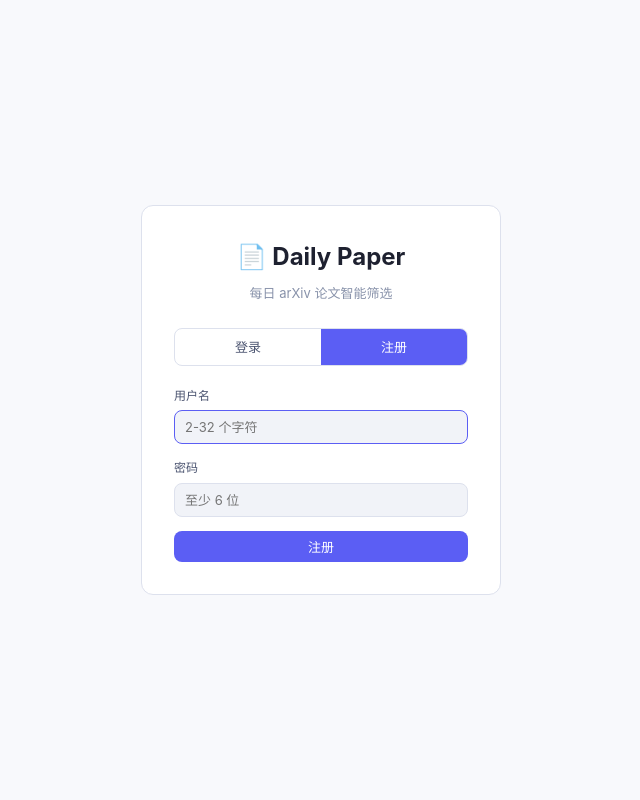
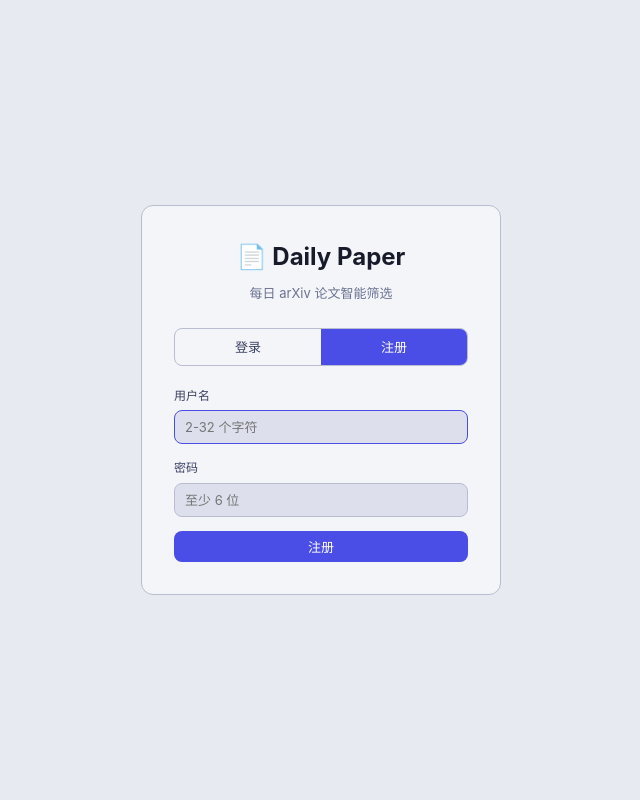
Before and after one commit to chenhengzh/daily_paper, a FastAPI app: page /auth/register in a window 1280 px wide. Shown: the whole page, without its empty margins (319-959 px from the left). Run offline with FastAPI, Linux system fonts and the light colour scheme.

Commit message:
improve light theme: better contrast, readable tags and badges
- Darker page bg (#e8eaf2) vs card surface (#f4f5f9) for clear layer separation
- Deeper text colors for readability
- All rgba badge/tag colors now use dark-enough tones for light bg
- field-tag, subfield-tag, sig-high, sig-author, status badges, alerts all
  get explicit light-bg colors with body.dark overrides for dark mode
- Chat code blocks use low-opacity dark tint instead of 0.3 black
- Score bar track uses --bg3 which has enough contrast on light

Co-Authored-By: Claude Sonnet 4.6 <noreply@anthropic.com>

```diff
--- a/static/style.css
+++ b/static/style.css
@@ -1,21 +1,21 @@
 /* ── 基础变量（浅色主题为默认） ──────────────────────────────────────────── */
 :root {
-  --bg: #f8f9fc;
-  --bg2: #ffffff;
-  --bg3: #f1f3f8;
-  --border: #dde1ed;
-  --text: #1e2130;
-  --text2: #4b5470;
-  --text3: #8892aa;
-  --accent: #5b5ef4;
-  --accent-hover: #7c7ff7;
-  --green: #16a34a;
-  --yellow: #ca8a04;
-  --red: #dc2626;
-  --orange: #ea580c;
-  --blue: #2563eb;
+  --bg: #e8eaf2;      /* page bg: cool-gray, clearly darker than cards */
+  --bg2: #f4f5f9;     /* card / panel surface */
+  --bg3: #dde0ec;     /* input bg, secondary surface, score bar track */
+  --border: #b8bdd0;  /* visible borders */
+  --text: #181b2a;    /* primary text */
+  --text2: #3a4060;   /* secondary text */
+  --text3: #6a7290;   /* muted / label text */
+  --accent: #4a4de6;
+  --accent-hover: #6264ee;
+  --green: #166534;
+  --yellow: #92400e;
+  --red: #991b1b;
+  --orange: #9a3412;
+  --blue: #1e40af;
   --radius: 8px;
-  --shadow: 0 2px 8px rgba(0,0,0,0.08);
+  --shadow: 0 1px 4px rgba(0,0,0,0.12), 0 4px 12px rgba(0,0,0,0.06);
   --lw: 220px;
   --rw: 500px;
 }
```
Also changed, not shown: other parts of static/style.css (+29 -15 lines).
